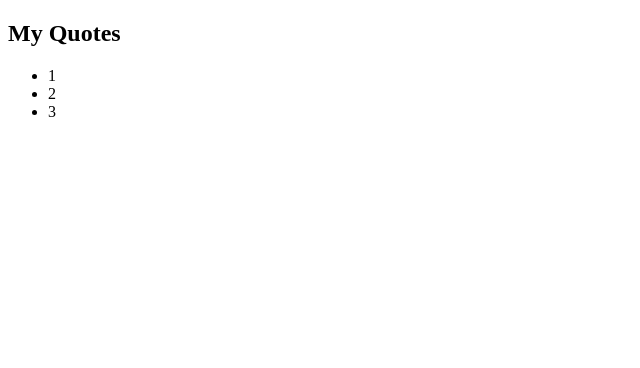
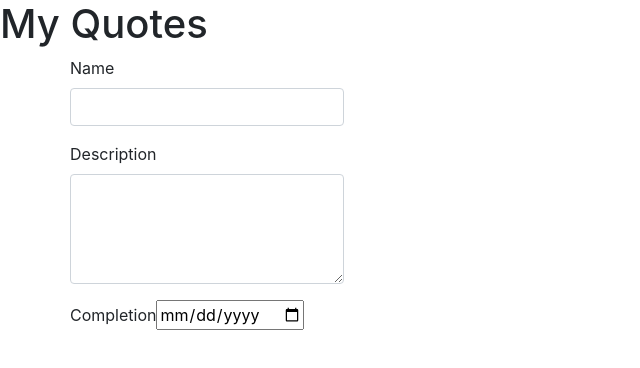
Before and after one commit to ArundaVictor/quotes, an Angular app: page / in a window 1280 px wide. Shown: the top 368 px of the page, without its empty margins (0-640 px from the left). Built offline with nearby package versions, Linux system fonts and the light colour scheme.

Commit message:
add new form component

```diff
--- a/src/app/app.component.html
+++ b/src/app/app.component.html
@@ -1,2 +1,3 @@
 <!--The content below is only a placeholder and can be replaced.-->
 <app-quotes></app-quotes>
+  <!-- <app-quote-form></app-quote-form> -->
--- a/src/app/app.module.ts
+++ b/src/app/app.module.ts
@@ -1,6 +1,6 @@
 import { BrowserModule } from '@angular/platform-browser';
 import { NgModule } from '@angular/core';
-
+import {FormsModule} from '@angular/forms';
 import { AppRoutingModule } from './app-routing.module';
 import { AppComponent } from './app.component';
 import { QuotesComponent } from './quotes/quotes.component';
@@ -16,7 +16,8 @@
   ],
   imports: [
     BrowserModule,
-    AppRoutingModule
+    // AppRoutingModule,
+    FormsModule
   ],
   providers: [],
   bootstrap: [AppComponent]
--- a/src/app/quote-form/quote-form.component.html
+++ b/src/app/quote-form/quote-form.component.html
@@ -1,166 +1,23 @@
-<div class container>
+<div class="container-fluid">
+    <div class="row">
+        <form>
+            <div class="form-group">
 
-<div class="container-fluid">
-  <div class="row">
-    <div class="col-12" id="submit-form">
-        <h1>Publish your Quote</h1>
-
-        <form (ngSubmit)="onSubmit()" #quoteForm="ngForm">
-          <div class="form-group">
-            <!-- quote field -->
-            <label for="quote">Quote: </label>
-            <textarea name="quote" class="form-control"  id="quote" cols="" rows="10" [(ngModel)]="model.quote" #quote="ngModel" required></textarea>
-          </div>
-
-          <!-- quote field validation -->
-          <div [hidden]="quote.valid || quote.pristine" class="alert alert-danger">
-
-            This field is required!
-
-          </div>
-
-          <div class="form-group">
-            <!-- author field -->
-            <label for="author">Author: </label>
-            <input type="text" name="author" class="form-control" id="author" [(ngModel)]="model.author" #author="ngModel" required>
-          </div>
-
-          <!-- author field validation -->
-          <div [hidden]="author.valid || author.pristine" class="alert alert-danger">
-
-              This field is required!
-
-          </div>
-
-          <div class="form-group">
-            <!-- contributor field -->
-            <label for="contributor">Contributor: </label>
-            <input type="text" name="contributor" class="form-control" id="contributor" [(ngModel)]="model.contributor" #contributor="ngModel" required>
-          </div>
-
-          <!-- contributor field validation -->
-          <div [hidden]="contributor.valid || contributor.pristine" class="alert alert-danger">
-
-              This field is required!
-
-          </div>
-
-          <div class="form-group">
-              <!-- category field -->
-              <label for="category">Category: </label>
-              <select class="form-control" name="category" id="category" required [(ngModel)]="model.category">
-
-              <!-- category field validation -->
-          <div [hidden]="contributor.valid || contributor.pristine" class="alert alert-danger">
-
-              This field is required!
-
-          </div>
-
-                <!-- use ng for to loop through choices of categories (interpolation) -->
-                <option *ngFor= "let option of options">{{option.category}}</option>
-              </select>
-            </div>
-
-          <div class="row">
-
-            <div class="col-6">
-
-          <!-- submit button -->
-          <button type="submit" id="submit" class="btn btn-default btn-block" [disabled]="!quoteForm.form.valid">Submit</button>
-
-
+                <label for="name">Name</label>
+                <input type="text" required class="form-control" id="name">
 
             </div>
+            <div class="form-group">
 
-            <div class="col-6">
+                <label for="description">Description</label>
+                <textarea class="form-control" id="description" rows="4" required></textarea>
 
-          <!-- reset button -->
+            </div>
+            <div class="form-group">
+                <label for="complete">Completion</label>
+                <input type='date' id="complete" required>
 
-          <button type="button" id="reset" class="btn btn-default btn-block" (click)="newQuote(); quoteForm.reset()">Reset</button>
-
-        </div>
-
-          </div>
-
-
+            </div>
         </form>
-
-        <p></p>
-      </div>
-
-
-      <!-- 2-way data binding displays here -->
-
-        <!-- {{model.id}} -->
-        <!-- {{model.quote}}
-        {{model.author}}
-        {{model.contributor}}
-        {{model.category}} -->
-
-      </div>
-
-      <div class="container-fluid">
-          <h1>My Quotes</h1>
-      <div [hidden]=!submitted>
-          <h4></h4>
-
-          <form (ngSubmit)='publishQuote()' #quoteForm='ngForm'>
-          <div class="row">
-
-            <div class="">{{ model.quote }}</div>
-          </div>
-
-          <div class="row">
-
-            <div class="">{{ model.author }}</div>
-          </div>
-
-          <div class="row">
-
-            <div class="">{{ model.contributor }}</div>
-          </div>
-
-          <div class="row">
-
-              <div class="">{{ model.category }}</div>
-            </div>
-
-        </form>
-          <br>
-
-          <!-- post button -->
-
-          <button type="submit" id="publish" class="btn btn-default btn-block" (click)="quoteForm.reset(); addArticle(quote, author, contributor)">Post</button>
-
-<!-- submit button
-<button type="submit" id="submit" class="btn btn-default btn-block" [disabled]="!quoteForm.form.valid">Submit</button> -->
-
-
-          <!-- delete button -->
-          <button class="btn btn-default btn-block" id="delete" (click)="submitted=false">Delete</button>
-
-
-          <div [hidden]=submitted id="article">
-              <ul quote-listing>
-                  <li *ngFor='let quote of quotes'>
-                      <div class="single-quote">
-                        <p>{{ model.quote }}</p>
-                        <p>{{ model.author }}</p>
-                        <p>{{ model.contributor }}</p>
-
-                      </div>
-                  </li>
-
-                </ul>
-          </div>
-
-
-
-        </div>
-      </div>
-
-
     </div>
-
 </div>
--- a/src/app/quotes/quotes.component.html
+++ b/src/app/quotes/quotes.component.html
@@ -1,21 +1,6 @@
-<!-- <div style="text-align:left">
-  <h1>
-   {{ title }}
-  </h1>
-  <ul>
-    <div *ngFor='let quotes of quotes'>
-    <li>{{quotes.name}}</li>
-     <app-quotes-details [quotes]='quotes'></app-quotes-details>
-     </div>
-  </ul>
-
-
-
-
-</div> -->
-<h2>My Quotes</h2>
-<ul class="article">
-  <li *ngFor="let quote of quotes">
-    <span class="article">{{quote.id}}</span> {{quote.quote}}
-  </li>
-</ul>
+<h1>My Quotes</h1>
+<div class="container">
+    <div class="row">
+        <app-quote-form></app-quote-form>
+    </div>
+</div>
--- a/src/index.html
+++ b/src/index.html
@@ -10,5 +10,6 @@
 </head>
 <body>
   <app-root></app-root>
+    <app-quote-form></app-quote-form>
 </body>
 </html>
--- a/src/styles.css
+++ b/src/styles.css
@@ -1 +1,2 @@
 /* You can add global styles to this file, and also import other style files */
+@import "~bootstrap/dist/css/bootstrap.css"
```
